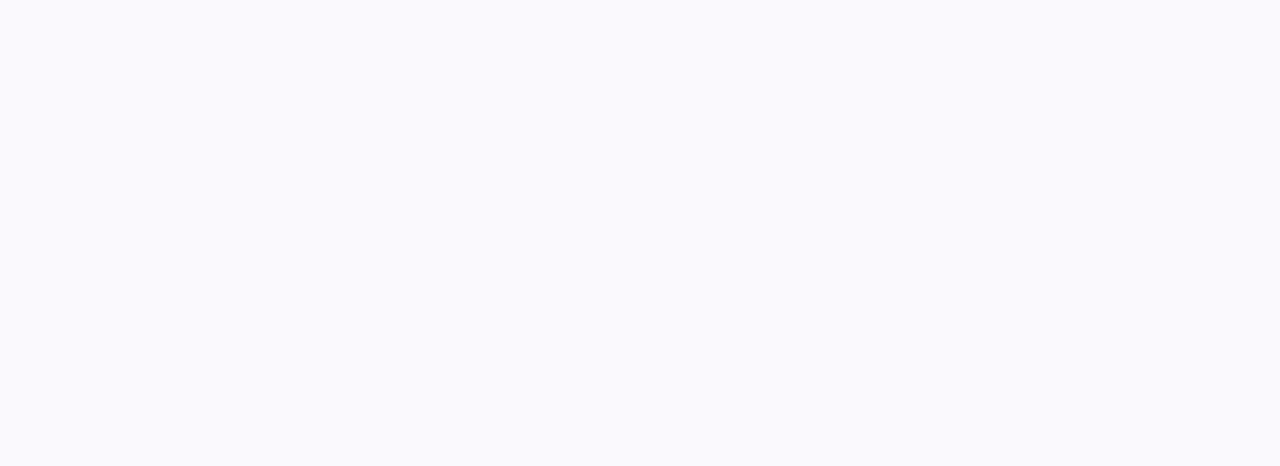
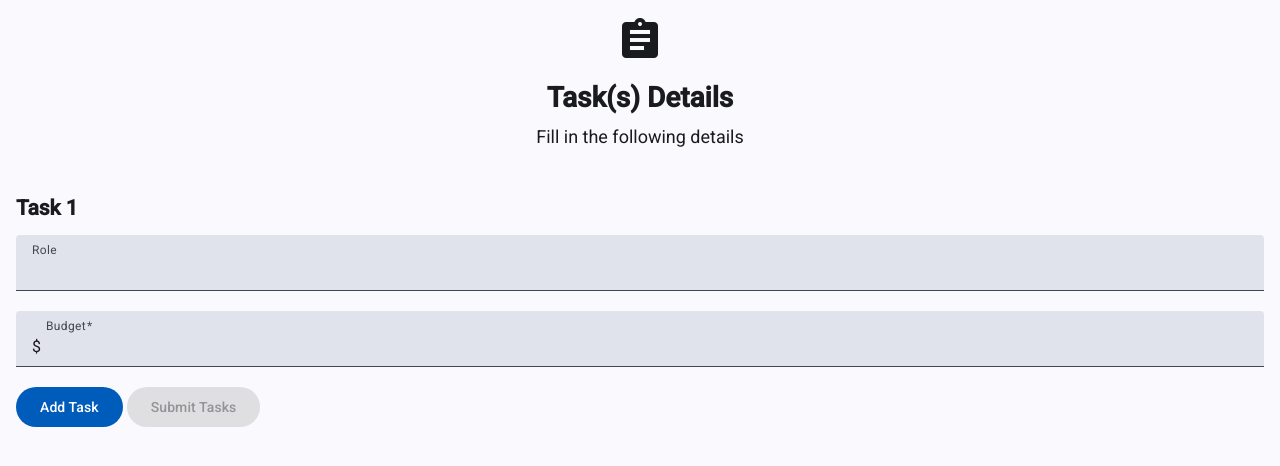
Before and after one commit to PeterBogdanov8/Multi-Agent-Web-Application, an Angular app in the folder frontend/: page /multi-agent/1 in a window 1280 px wide. Before the commit this address led to /. Shown: the top 466 px of the page. Built offline with nearby package versions, Linux system fonts and the light colour scheme.

Commit message:
Create the multi agent page

```diff
--- a/frontend/src/app/app.routes.ts
+++ b/frontend/src/app/app.routes.ts
@@ -1,9 +1,11 @@
 import { Routes } from '@angular/router';
 import { Agents } from './pages/agents/agents';
 import { SingleAgent } from './pages/single-agent/single-agent';
+import { MultiAgent } from './pages/multi-agent/multi-agent';
 
 export const routes: Routes = [
     { path: "", redirectTo: "agents", pathMatch: "full" },
     { path: "agents", component: Agents },
-    { path: "single-agent/:agentType", component: SingleAgent}
+    { path: "single-agent/:agentType", component: SingleAgent},
+    { path: "multi-agent/:agentType", component: MultiAgent}
 ];
--- a/frontend/src/app/pages/agents/agents.ts
+++ b/frontend/src/app/pages/agents/agents.ts
@@ -112,6 +112,8 @@ export class Agents implements OnInit {
       case SystemType.SingleAgentType:
         this.router.navigate(["/single-agent", agentType]);
         break;
+      case SystemType.MultiAgentType:
+        this.router.navigate(["/multi-agent", agentType]);
     }
   }
 }
--- /dev/null
+++ b/frontend/src/app/pages/multi-agent/multi-agent.html
@@ -0,0 +1,25 @@
+<mat-icon class="icon">assignment</mat-icon>
+<h1 class="heading">Task(s) Details</h1>
+<p class="sub-heading">Fill in the following details</p>
+
+<form class="form" [formArray]="tasksArray" (ngSubmit)="submitTasks()">
+    @for (taskGroup of tasksArray.controls; track tasksArray; let i = $index) {
+        <div [formGroupName]="i">
+            <h2>Task {{i + 1}}</h2>
+            <mat-form-field class="field" floatLabel="always">
+                <mat-label>Role</mat-label>
+                <input matInput formArrayName="role" />
+            </mat-form-field>
+            <mat-form-field class="field" floatLabel="always">
+                <mat-label>Budget</mat-label>
+                <input matInput type="number" formControlName="budget"/>
+                <span matTextPrefix>$&nbsp;</span>
+            </mat-form-field>
+            @if (i != 0) {
+                <button class="remove-button" matButton="filled" (click)="removeTask(i)">Remove Task</button>
+            }
+        </div>
+    }
+    <button matButton="filled" (click)="addTask()">Add Task</button>
+    <button class="submit-button" type="submit" matButton="filled" [disabled]="!tasksArray.valid">Submit Tasks</button>
+</form>
--- /dev/null
+++ b/frontend/src/app/pages/multi-agent/multi-agent.scss
@@ -0,0 +1,34 @@
+.heading {
+    text-align: center;
+}
+
+.sub-heading {
+    text-align: center;
+    font-size: large;
+}
+
+.icon {
+    padding-top: 1rem;
+    text-align: center;
+    font-size: 3rem;
+    width: 100%;
+    height: max-content;
+}
+
+.form {
+    padding: 1rem;
+}
+
+.field {
+    width: 100%;
+}
+
+.remove-button {
+    display: block;
+    margin-inline: auto;
+    margin-bottom: 1rem;
+}
+
+.submit-button {
+    margin-left: 0.25rem;
+}
--- /dev/null
+++ b/frontend/src/app/pages/multi-agent/multi-agent.ts
@@ -0,0 +1,51 @@
+import { Component, inject, Input, OnInit } from '@angular/core';
+import { MultiAgentType } from '../../shared/enums/multi-agent-type';
+import { CommonModule } from '@angular/common';
+import { FormArray, FormBuilder, FormControl, FormGroup, FormsModule, ReactiveFormsModule, Validators } from '@angular/forms';
+import { MatFormFieldModule } from '@angular/material/form-field';
+import { MatButtonModule } from '@angular/material/button';
+import { MatInput } from "@angular/material/input";
+import { MatIconModule } from '@angular/material/icon';
+
+@Component({
+  selector: 'app-multi-agent',
+  imports: [
+    CommonModule,
+    FormsModule,
+    ReactiveFormsModule,
+    MatFormFieldModule,
+    MatButtonModule,
+    MatInput,
+    MatIconModule
+],
+  templateUrl: './multi-agent.html',
+  styleUrl: './multi-agent.scss',
+})
+export class MultiAgent implements OnInit {
+  @Input() agentType!: MultiAgentType;
+  formBuilder = inject(FormBuilder);
+  tasksArray = new FormArray<FormGroup>([]);
+
+  ngOnInit(): void {
+    this.addTask();
+  }
+
+  createTaskFormGroup(): FormGroup {
+    return this.formBuilder.group({
+      role: new FormControl('', Validators.required),
+      budget: new FormControl<number| undefined>(undefined, Validators.required)
+    });
+  }
+
+  removeTask(index: number) {
+    this.tasksArray.removeAt(index);
+  }
+
+  addTask() {
+    this.tasksArray.push(this.createTaskFormGroup());
+  }
+
+  submitTasks() {
+
+  }
+}
--- a/frontend/src/app/pages/single-agent/single-agent.ts
+++ b/frontend/src/app/pages/single-agent/single-agent.ts
@@ -8,10 +8,12 @@ import { AgentType } from '../../shared/enums/agent-type';
 import { Api } from '../../services/api';
 import { Candidate } from '../../shared/models/candidate';
 import { MatTableModule } from '@angular/material/table';
+import { CommonModule } from '@angular/common';
 
 @Component({
   selector: 'app-single',
   imports: [
+    CommonModule,
     FormsModule,
     ReactiveFormsModule,
     MatIconModule,
```
Also changed, not shown: 1 other file (tests, documents, lock files or other folders).
